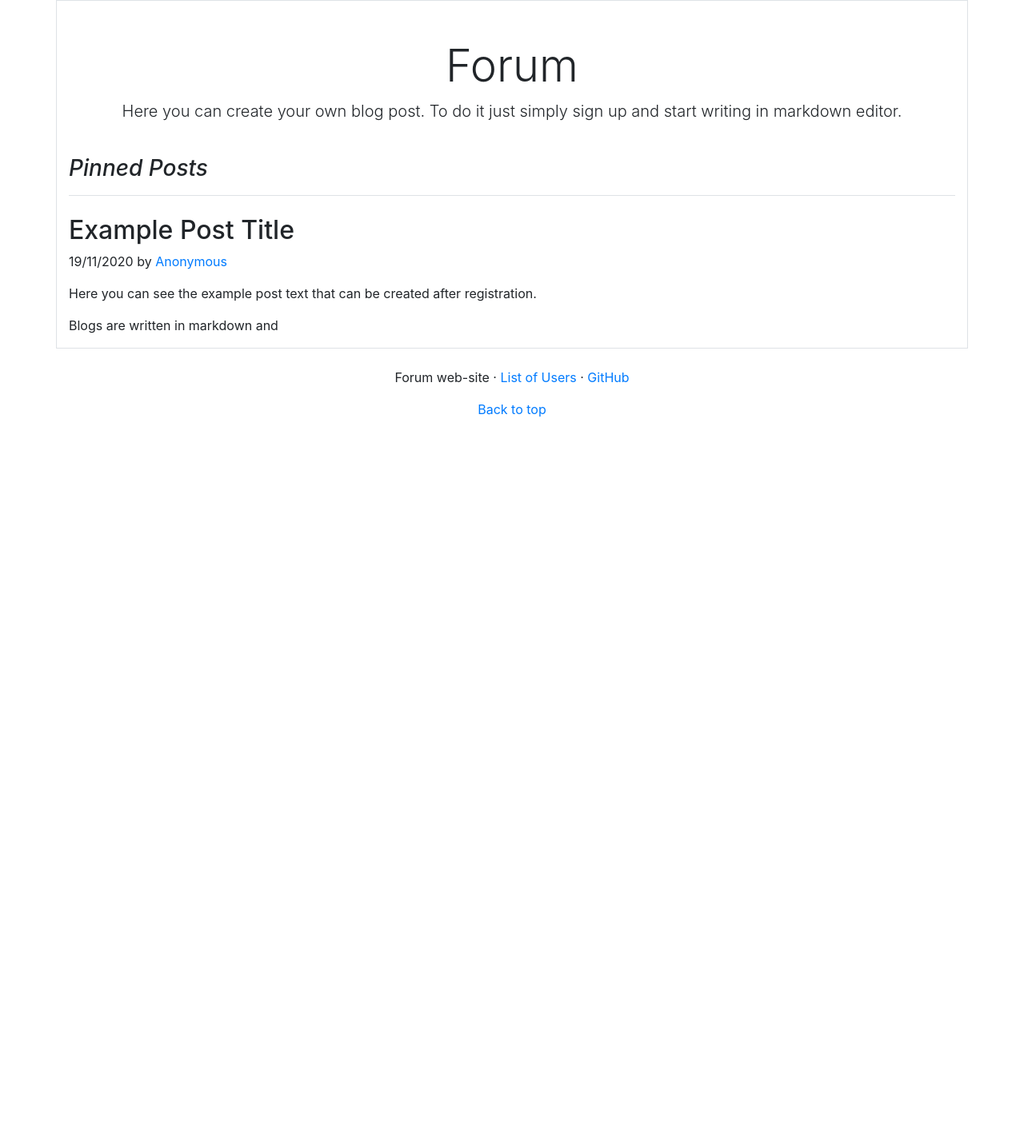
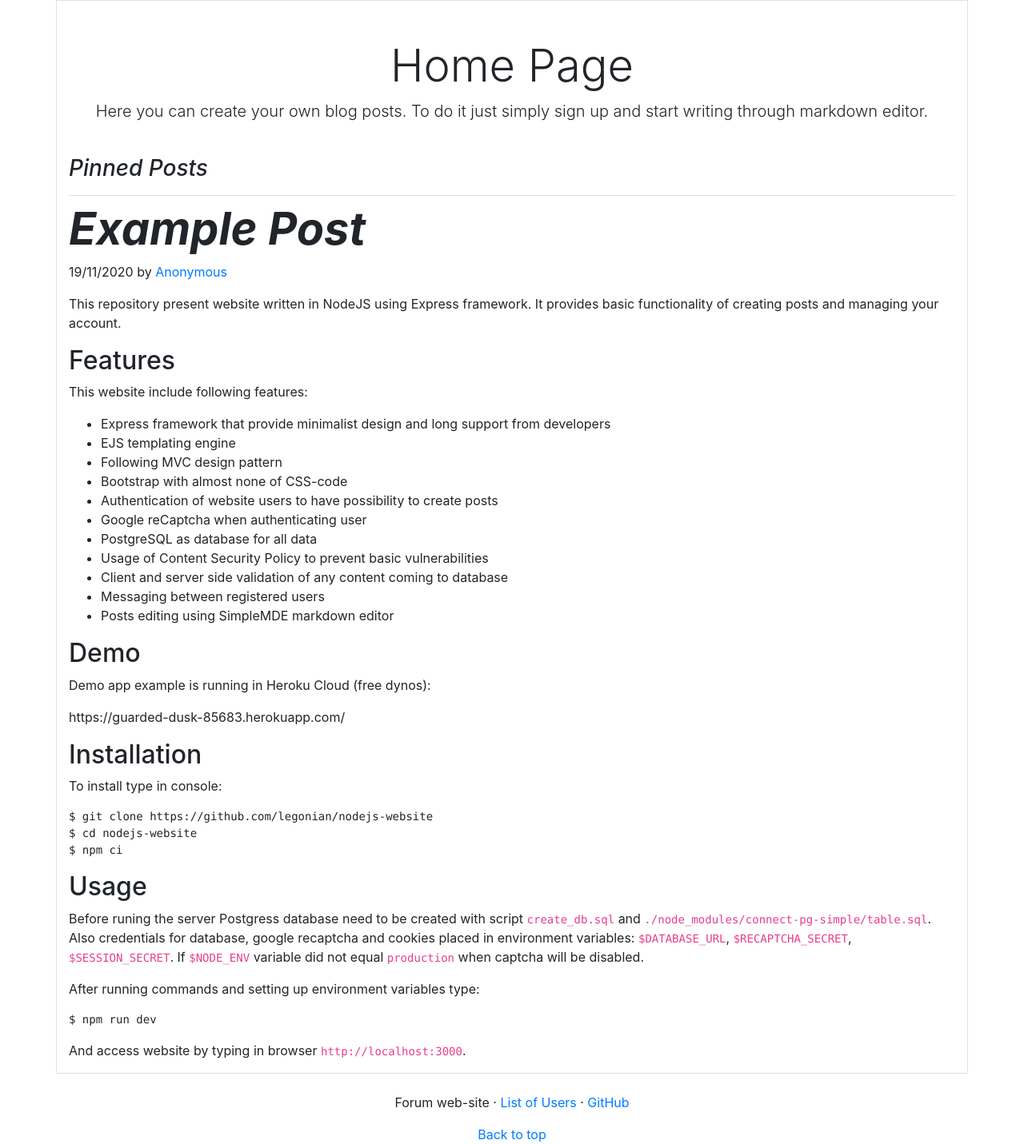
Before and after one commit to legonian/nodejs-website, a Node server app: page / in a window 1280 px wide. Shown: the part 56-1487 px from the top of the page at 80% size. Before the commit the page ends 578 px from the top, so only its background shows below. Run offline with Node 20, Linux system fonts and the light colour scheme; some libraries are stand-ins or nearby versions.

Commit message:
change post title and also home page post

```diff
--- a/views/index.ejs
+++ b/views/index.ejs
@@ -1,22 +1,55 @@
 <%- include('header', {pageTitle: 'Home Page'}) %>
 
 <div class="px-3 py-3 pt-md-5 pb-md-4 mx-auto text-center mw-10">
-  <h1 class="display-4">Forum</h1>
-  <p class="lead">Here you can create your own blog post. To do it just simply
-    sign up and start writing in markdown editor.</p>
+  <h1 class="display-4">Home Page</h1>
+  <p class="lead">Here you can create your own blog posts. To do it just simply
+    sign up and start writing through markdown editor.</p>
 </div>
 
 <div>
-  <h3 class="pb-3 mb-4 font-italic border-bottom">
+  <h3 class="pb-3 mb-2 font-italic border-bottom">
     Pinned Posts
   </h3>
 
   <div>
-    <h2>Example Post Title</h2>
+    <h1 class="mb-2 display-4 font-weight-bold font-italic">Example Post</h1>
     <p><%=(new Date).toLocaleDateString('en-GB')%> by <a href="#">Anonymous</a></p>
-    <p>Here you can see the example post text that can be created after
-      registration.</p>
-    <p>Blogs are written in markdown and </p>
+    <p>This repository present website written in NodeJS using Express framework.
+      It provides basic functionality of creating posts and managing your account.</p>
+    <h2 id="features">Features</h2>
+    <p>This website include following features:</p>
+    <ul>
+      <li>Express framework that provide minimalist design and long support from developers</li>
+      <li>EJS templating engine</li>
+      <li>Following MVC design pattern</li>
+      <li>Bootstrap with almost none of CSS-code</li>
+      <li>Authentication of website users to have possibility to create posts</li>
+      <li>Google reCaptcha when authenticating user</li>
+      <li>PostgreSQL as database for all data</li>
+      <li>Usage of Content Security Policy to prevent basic vulnerabilities</li>
+      <li>Client and server side validation of any content coming to database</li>
+      <li>Messaging between registered users</li>
+      <li>Posts editing using SimpleMDE markdown editor</li>
+    </ul>
+    <h2 id="demo">Demo</h2>
+    <p>Demo app example is running in Heroku Cloud (free dynos):</p>
+    <p>https://guarded-dusk-85683.herokuapp.com/</p>
+    <h2 id="installation">Installation</h2>
+    <p>To install type in console:</p>
+    <pre><code>$ git clone https://github.com/legonian/nodejs-website
+$ cd nodejs-website
+$ npm ci</code></pre>
+    <h2 id="usage">Usage</h2>
+    <p>Before runing the server Postgress database need to be created with script
+      <code>create_db.sql</code> and <code>./node_modules/connect-pg-simple/table.sql</code>.
+      Also credentials for database, google recaptcha and cookies placed in
+      environment variables: <code>$DATABASE_URL</code>, <code>$RECAPTCHA_SECRET</code>,
+      <code>$SESSION_SECRET</code>. If <code>$NODE_ENV</code> variable did not equal <code>production</code>
+      when captcha will be disabled.</p>
+    <p>After running commands and setting up environment variables type:</p>
+    <pre><code>$ npm run dev</code></pre>
+    <p>And access website by typing in browser <code>http://localhost:3000</code>.</p>
+
   </div>
 </div>
 
--- a/views/post/single-post.ejs
+++ b/views/post/single-post.ejs
@@ -1,7 +1,7 @@
 <%- include('../header', {pageTitle: post.title}) %>
 
 <div class="mt-4 mx-4">
-  <h2 class="mb-2"><%=post.title%></h2>
+  <h1 class="mb-2 display-4 font-weight-bold font-italic"><%=post.title%></h1>
   <p class="border-bottom">
     <%=post.create_date.toLocaleDateString('it-IT')%> by
     <a href="/u/<%=post.user_id%>">
```
